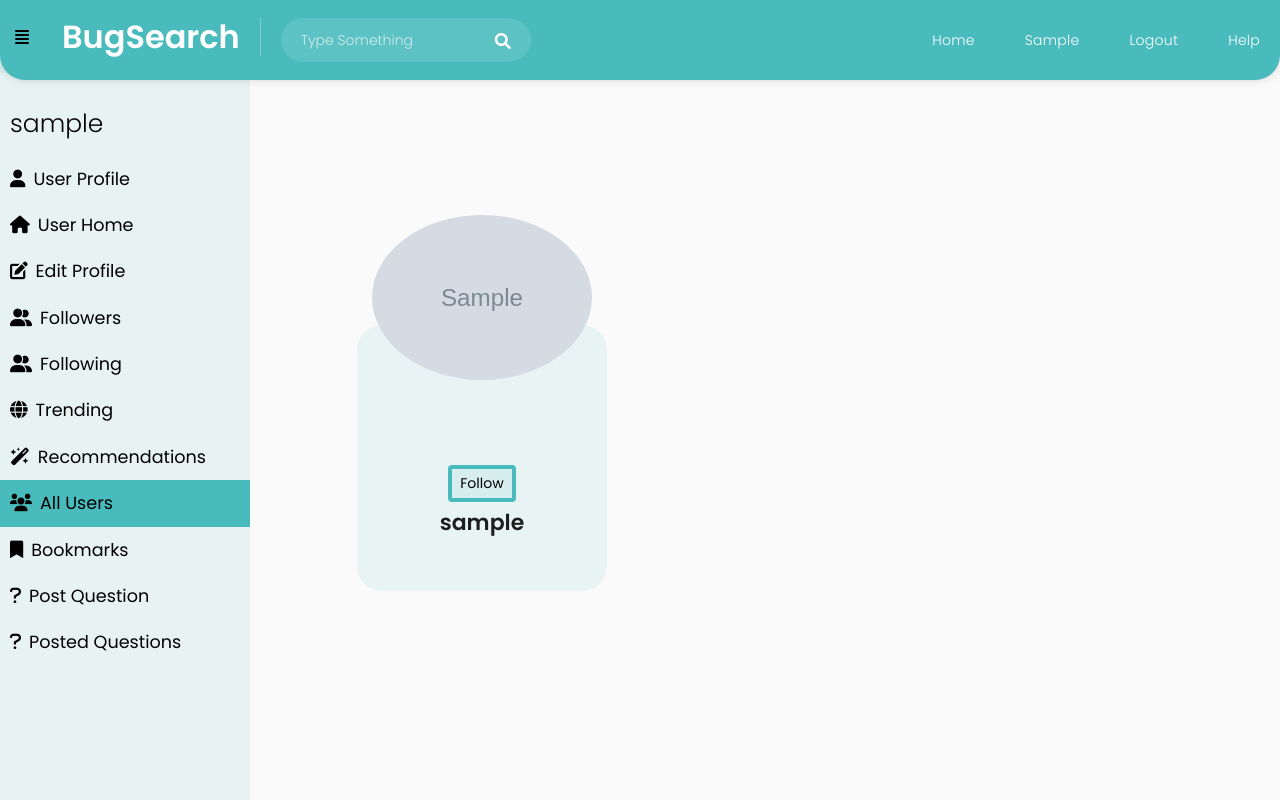
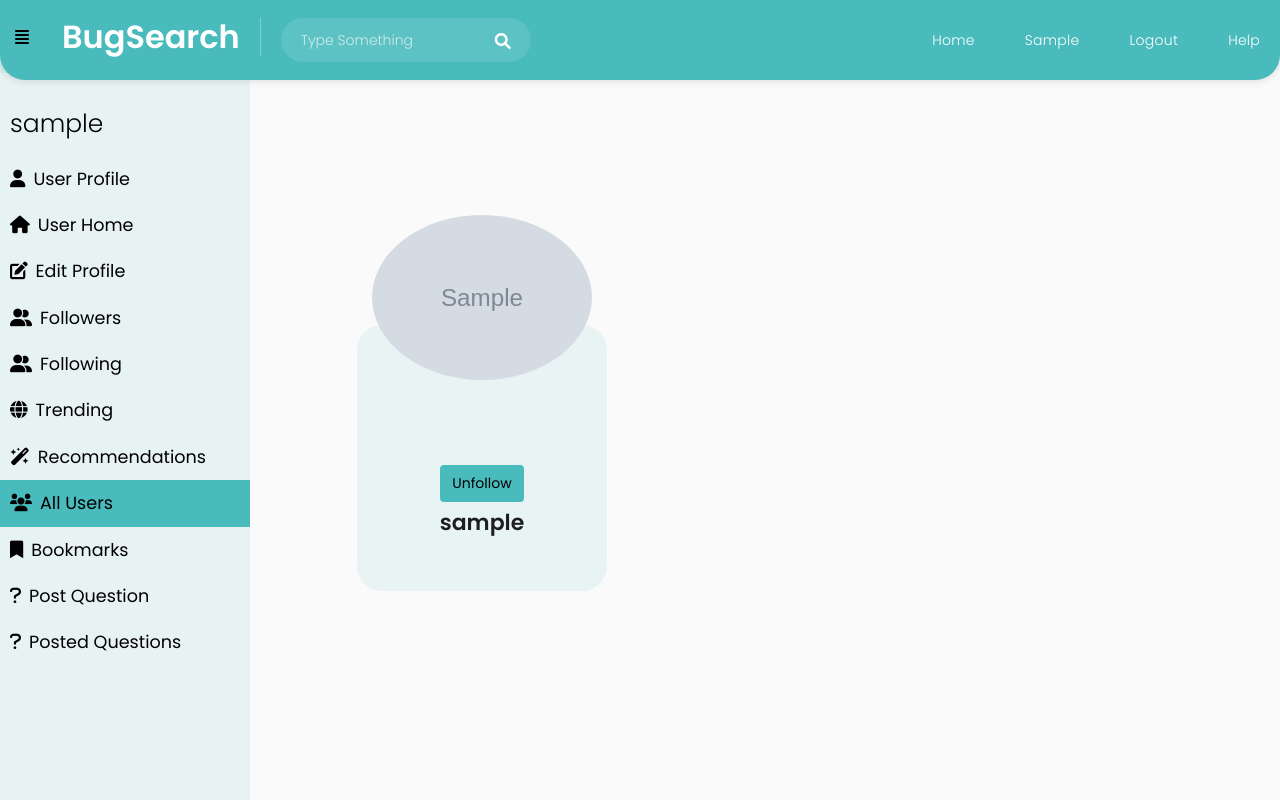
Before and after one commit to Eshapatel701/bug_search, a Flask app: page /users/all_users in a window 1280 px wide; the page is wider, and only the part inside the window is pictured. Run offline with Flask 3, Linux system fonts and the light colour scheme; a user stored in the database is signed in; tables that the repository leaves empty hold one stand-in row (values such as "Sample post"); grey boxes marked "Sample" are stand-in pictures; data that the repository does not hold is empty; some libraries are stand-ins or nearby versions.

Commit message:
Update all_users.html
done follow and unfollow

```diff
--- a/templates/all_users.html
+++ b/templates/all_users.html
@@ -95,6 +95,13 @@
               <ul class="social-icons">
               </ul>
             </div>
+               {% if user.fstatus=='unfollow' %}
+            <script>
+              document.getElementById("user{{user.user_id}}").style.backgroundColor='#49BBBD';
+              document.getElementById("user{{user.user_id}}").innerHTML='Unfollow';
+            </script>
+
+            {% endif %}
 
           </div>
         </div>
```
